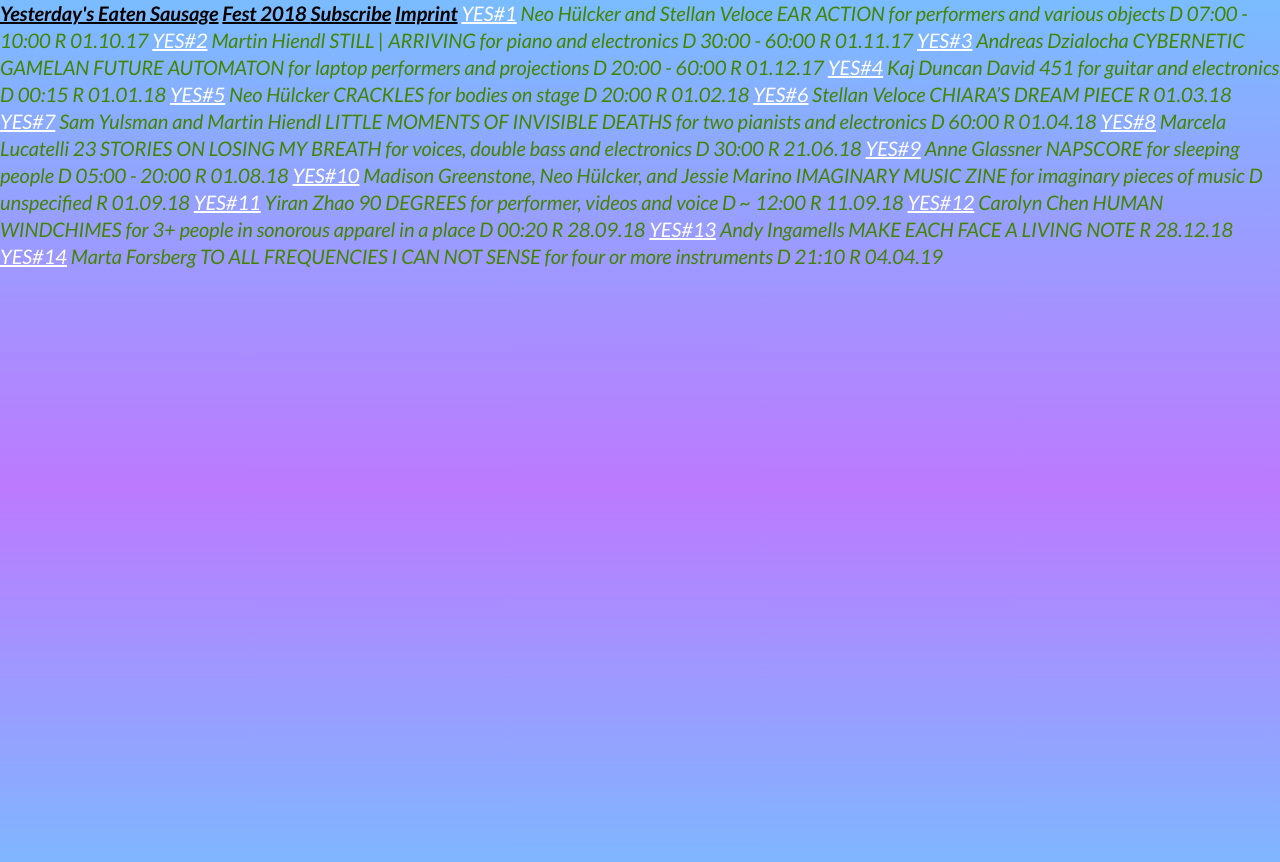
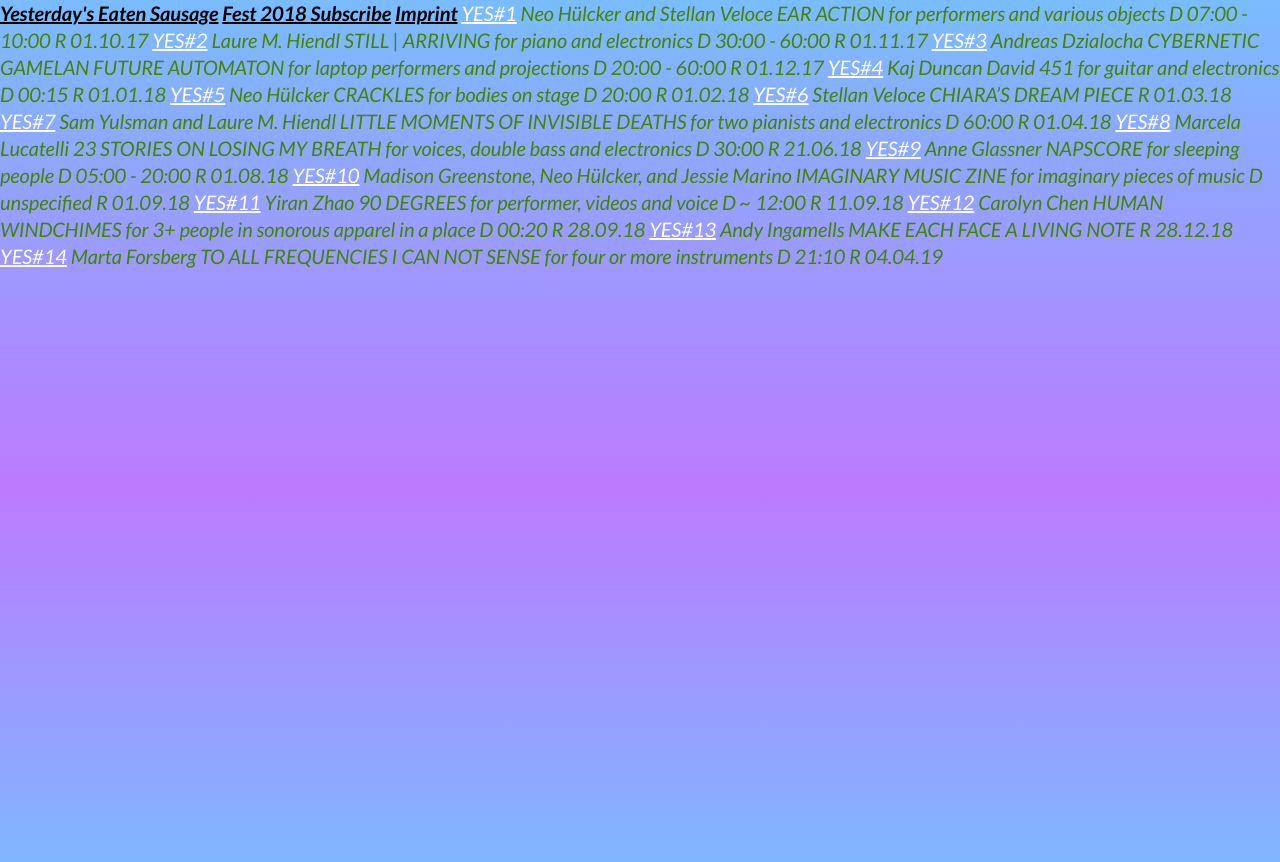
Before and after one commit to adzialocha/y-e-s, a Jekyll site: the page built from index.md, in a window 1280 px wide. Shown: the top 862 px of the page. Built offline with Jekyll 4.4.1, drawn with Linux system fonts in a browser that asks for light colours.

Commit message:
Correct name

```diff
--- a/_config.yml
+++ b/_config.yml
@@ -1,7 +1,7 @@
 # your essential settings
 title: Y-E-S
 email: mail@y-e-s.org
-description: Y-E-S is Neo Hülcker, Kaj Duncan David, Stellan Veloce, Andreas Dzialocha, Martin Hiendl
+description: Y-E-S is Neo Hülcker, Kaj Duncan David, Stellan Veloce, Andreas Dzialocha, Laure M. Hiendl
 locales:
   about: About
   details: Details
```
Also changed, not shown: _releases/YES002_StillArriving.md (+1 -1 lines), _releases/YES007_LMOID.md (+1 -1 lines).
